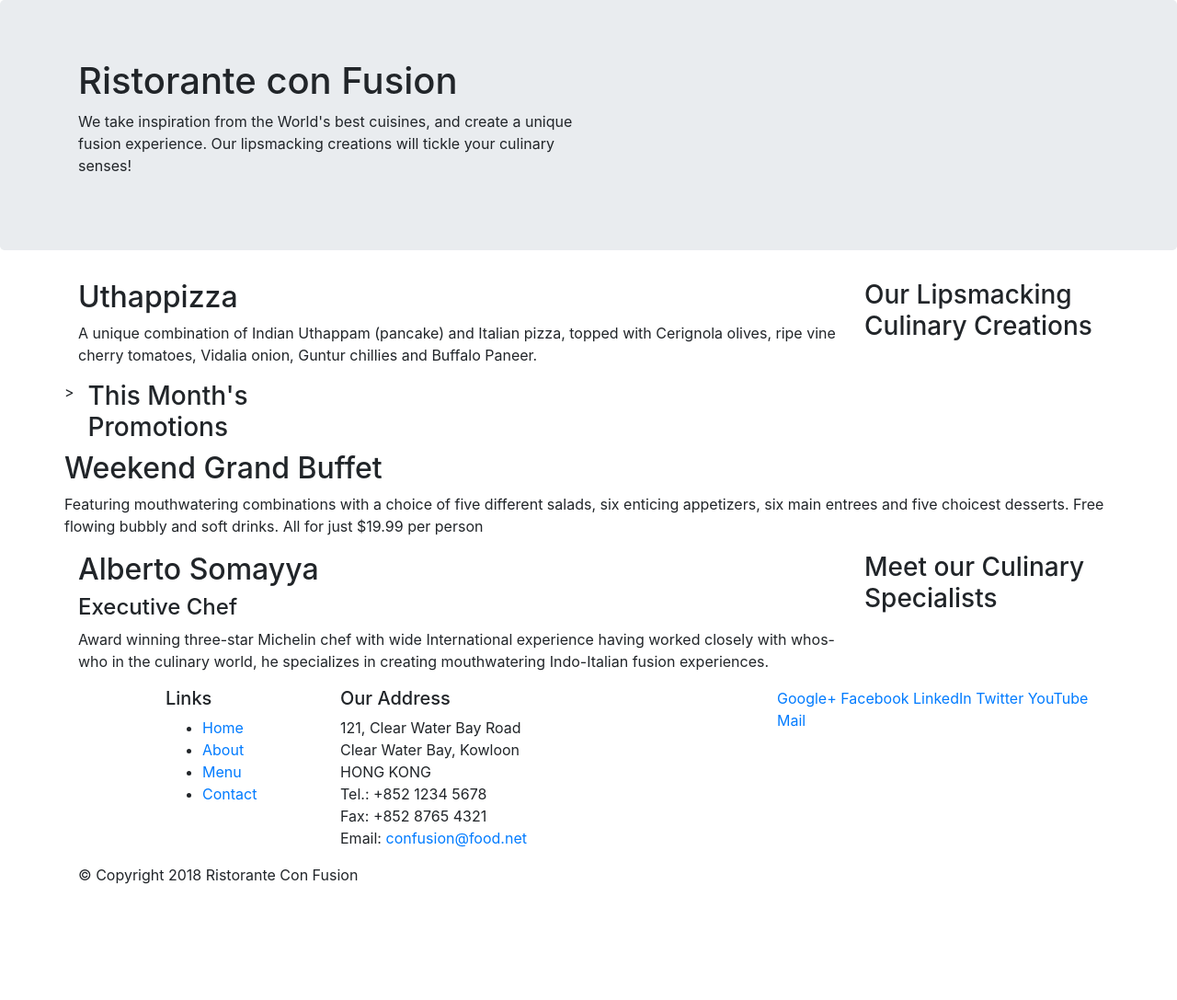
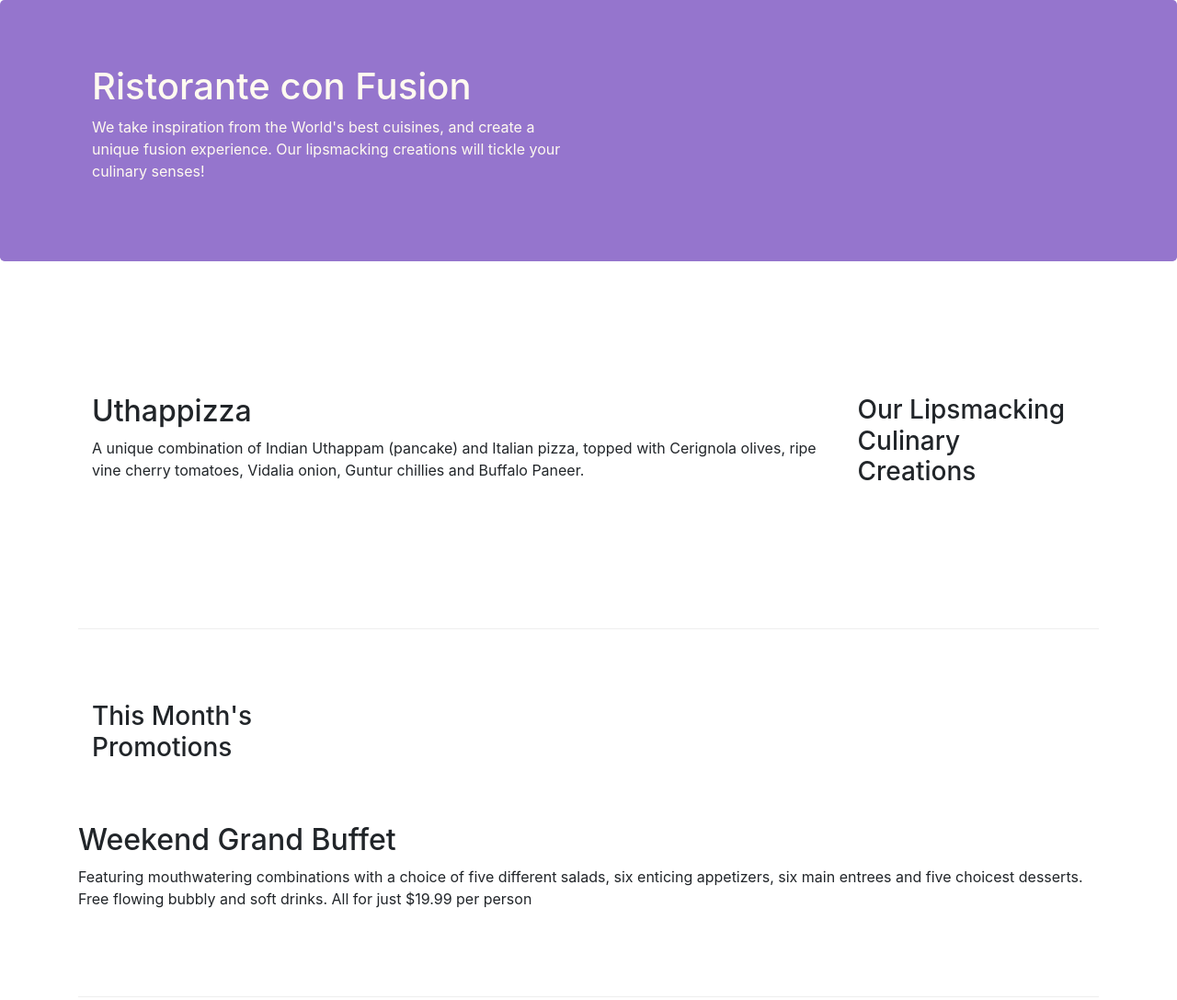
Before and after one commit to kush1324/coursera, a website: page index.html in a window 1280 px wide. Shown: the top 1087 px of the page at 92% size. Before the commit the page ends 979 px from the top, so only its background shows below. Drawn offline with nearby package versions, Linux system fonts and the light colour scheme.

Commit message:
Bootstrap Grid View Part 2

```diff
--- /dev/null
+++ b/css/styles.css
@@ -0,0 +1,30 @@
+.row-header{
+    margin:0px auto;
+    padding:0px;
+}
+
+.row-content {
+    margin:0px auto;
+    padding: 50px 0px 50px 0px;
+    border-bottom: 1px ridge;
+    min-height:400px;
+}
+
+.footer{
+    background-color: #D1C4E9;
+    margin:0px auto;
+    padding: 20px 0px 20px 0px;
+}
+
+.jumbotron {
+    padding:70px 30px 70px 30px;
+    margin:0px auto;
+    background: #9575CD ;
+    color:floralwhite;
+}
+
+address{
+    font-size:80%;
+    margin:0px;
+    color:#0f0f0f;
+}
--- a/index.html
+++ b/index.html
@@ -9,6 +9,7 @@
 
     <!-- Bootstrap CSS -->
     <link rel="stylesheet" href="node_modules/bootstrap/dist/css/bootstrap.min.css">
+    <link rel="stylesheet" href="css/styles.css">
     <title>Ristorante Con Fusion</title>
 </head>
 
@@ -16,7 +17,7 @@
 
     <header class="jumbotron">
         <div class="container">
-            <div class="row">
+            <div class="row row-header">
                 <div class="col-12 col-sm-6">
                     <h1>Ristorante con Fusion</h1>
                     <p>We take inspiration from the World's best cuisines, and create a unique fusion experience. Our lipsmacking creations will tickle your culinary senses!</p>
@@ -28,7 +29,7 @@
     </header>
 
     <div class="container">
-        <div class="row">
+        <div class="row row-content align-items-center">
             <div class="col-12 col-sm-4 order-sm-last col-md-3">
                 <h3>Our Lipsmacking Culinary Creations</h3>
             </div>
@@ -39,7 +40,7 @@
         </div>
 
 
-        <div class="row">>
+        <div class="row row-content align-items-center">
             <div class="col-12 col-sm-4 col-md-3">
                 <h3>This Month's Promotions</h3>
             </div>
@@ -49,7 +50,7 @@
             </div>
         </div>
 
-        <div class="row">
+        <div class="row row-content align-items-center">
             <div class="col-12 col-sm-4 order-sm-last col-md-3">
                 <h3>Meet our Culinary Specialists</h3>
             </div>
@@ -61,12 +62,12 @@
         </div>
     </div>
 
-    <footer >
+    <footer class="footer">
         <div class="container">
             <div class="row">
                 <div class="col-4 offset-1 col-sm-2">
                     <h5>Links</h5>
-                    <ul>
+                    <ul class="list-unstyled">
                         <li><a href="#">Home</a></li>
                         <li><a href="#">About</a></li>
                         <li><a href="#">Menu</a></li>
@@ -84,8 +85,8 @@
 		              Email: <a href="mailto:confusion@food.net">confusion@food.net</a>
 		           </address>
                 </div>
-                <div class="col-12 col-sm-4">
-                    <div>
+                <div class="col-12 col-sm-4 align-self-center">
+                    <div class="text-center">
                         <a href="http://google.com/+">Google+</a>
                         <a href="http://www.facebook.com/profile.php?id=">Facebook</a>
                         <a href="http://www.linkedin.com/in/">LinkedIn</a>
@@ -95,7 +96,7 @@
                     </div>
                 </div>
            </div>
-           <div class="row">
+           <div class="row justify-content-center">
                 <div class="col-auto">
                     <p>© Copyright 2018 Ristorante Con Fusion</p>
                 </div>
```
